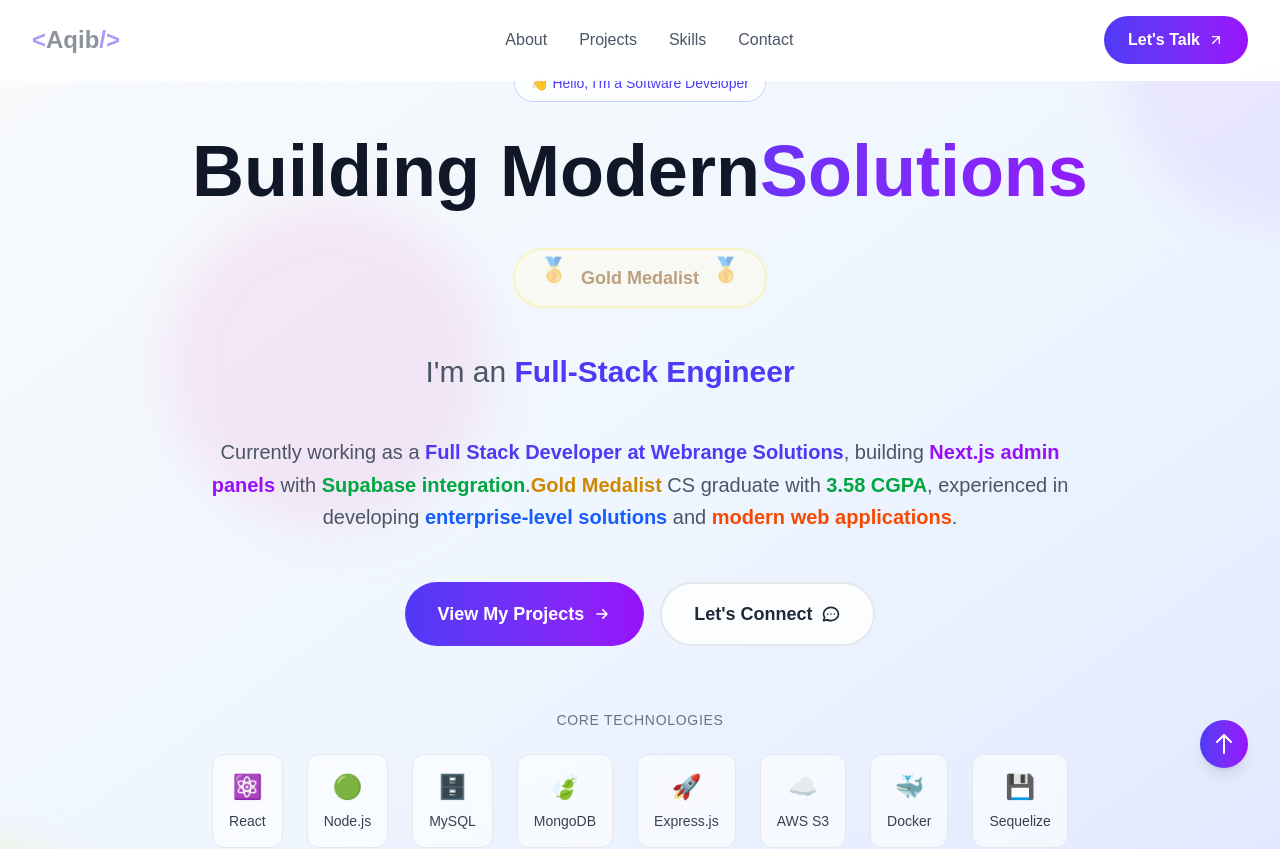
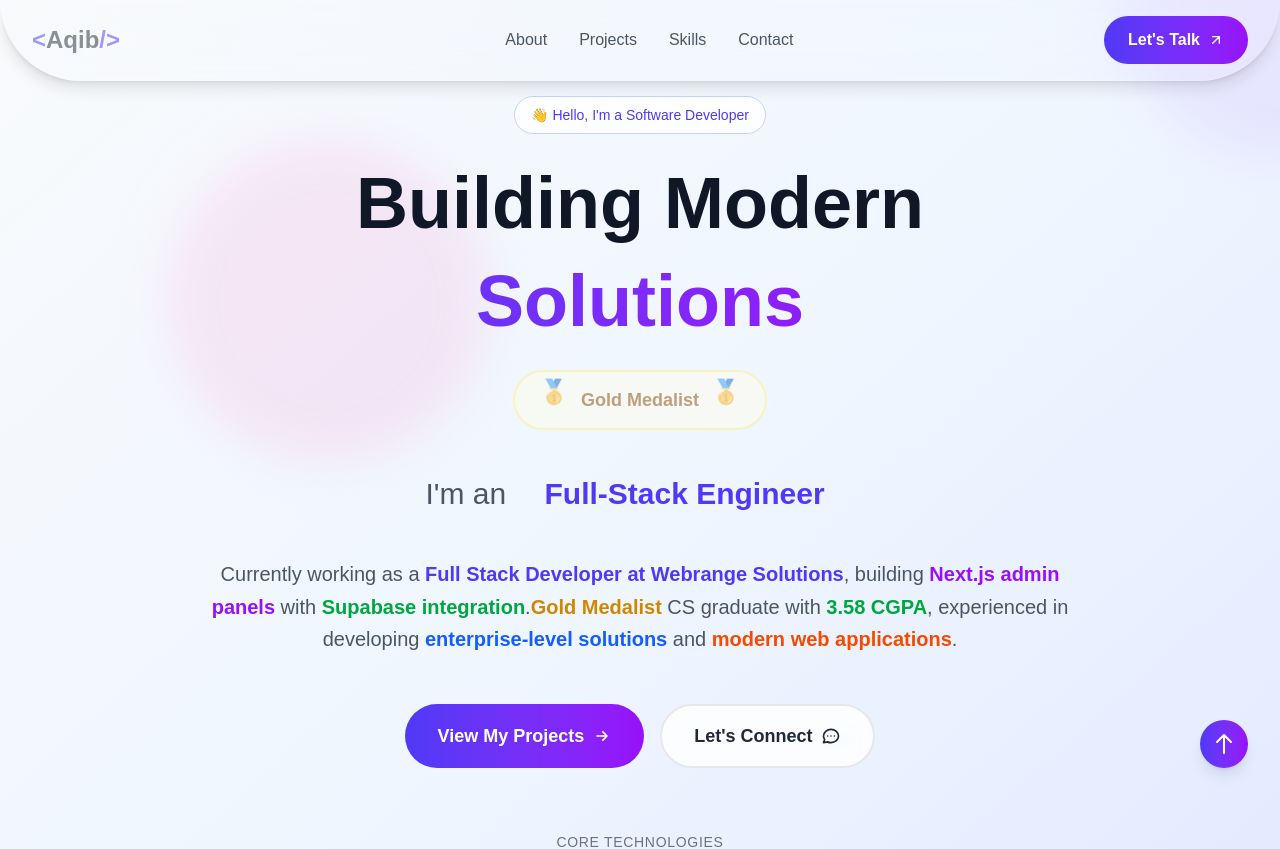
Before and after one commit to AqibAhmed885/portfolio, a Next.js app: page / in a window 1280 px wide. Shown: the top 849 px of the page. Built offline with nearby package versions, Linux system fonts and the light colour scheme.

Commit message:
set the  header

```diff
--- a/src/app/_home/page.tsx
+++ b/src/app/_home/page.tsx
@@ -34,7 +34,7 @@
 
   const stats = [
     { number: "6+", label: "Projects Completed" },
-    { number: "11", label: "Months MERN Experience" },
+    { number: "3+", label: "Years Experience" },
     { number: "15+", label: "Technologies Mastered" },
     { number: "🥇", label: "Gold Medalist" }
   ];
@@ -253,7 +253,7 @@
   return (
     <>
       {/* Hero Section */}
-      <section id="home" className="relative min-h-screen mt-16 flex items-center justify-center overflow-hidden bg-gradient-to-br from-slate-50 via-blue-50 to-indigo-100">
+      <section id="home" className="relative min-h-screen pt-24 pb-10 flex items-center justify-center overflow-hidden bg-gradient-to-br from-slate-50 via-blue-50 to-indigo-100">
         {/* Animated Background Elements */}
         <div className="absolute inset-0 overflow-hidden">
           <div className="absolute -top-40 -right-40 w-80 h-80 bg-purple-300 rounded-full mix-blend-multiply filter blur-xl opacity-20 animate-blob"></div>
@@ -272,7 +272,7 @@
             </div>
 
             {/* Name & Title */}
-            <h1 className="flex text-4xl sm:text-6xl lg:text-7xl font-bold text-gray-900 mb-6 leading-tight">
+            <h1 className="text-4xl sm:text-6xl lg:text-7xl font-bold text-gray-900 mb-6 leading-tight">
               <span className="block mb-2">Building Modern</span>
               <span className="bg-gradient-to-r from-indigo-600 via-purple-600 to-blue-600 bg-clip-text text-transparent animate-gradient">
                 Solutions
@@ -292,7 +292,7 @@
             <div className="mb-8 h-16 flex items-center justify-center">
               <p className="text-xl sm:text-2xl lg:text-3xl text-gray-600 font-light">
                 I&apos;m an{' '}
-                <span className="font-bold text-indigo-600 inline-block min-w-[340px] text-left">
+                <span className="font-bold text-indigo-600 inline-block min-w-[340px] sm:text-center">
                   <span
                     key={currentRole}
                     className="animate-fade-in-up"
@@ -378,14 +378,14 @@
           </div>
 
           {/* Scroll Indicator */}
-          <div className="absolute bottom-8 left-1/2 transform -translate-x-1/2 animate-bounce">
+          {/* <div className="absolute bottom-8 left-1/2 transform -translate-x-1/2 animate-bounce">
             <a href="#education" className="flex flex-col items-center text-gray-400 hover:text-indigo-600 transition-colors duration-300">
               <span className="text-sm mb-2">Scroll Down</span>
               <svg className="w-6 h-6" fill="none" stroke="currentColor" viewBox="0 0 24 24">
                 <path strokeLinecap="round" strokeLinejoin="round" strokeWidth={2} d="M19 14l-7 7m0 0l-7-7m7 7V3" />
               </svg>
             </a>
-          </div>
+          </div> */}
         </div>
       </section>
 
--- a/src/components/header.tsx
+++ b/src/components/header.tsx
@@ -29,13 +29,13 @@
   return (
     <>
       <header
-        className={`fixed top-0 left-0 right-0 z-50 transition-all duration-300 ease-out animate-slide-down ${
+        className={`fixed top-0 left-0 right-0 z-50 transition-all duration-300 ease-out animate-slide-down `}
+      >
+        <div className={`max-w-7xl mx-auto px-4 sm:px-6 lg:rounded-b-full lg:shadow-lg lg:px-8 ${
           isScrolled
-            ? 'bg-white/98 backdrop-blur-xl border-b border-black/10 shadow-lg shadow-black/5'
-            : 'bg-white/95 backdrop-blur-2xl border-b border-white/20'
-        }`}
-      >
-        <div className="max-w-7xl mx-auto px-4 sm:px-6 lg:px-8">
+            ? ' backdrop-blur-xl border-b border-black/10 shadow-lg shadow-black/5'
+            : '  backdrop-blur-2xl border-b border-white/20'
+        }`}>
           <div className="flex items-center justify-between h-16 md:h-20">
 
             {/* Logo */}
```
